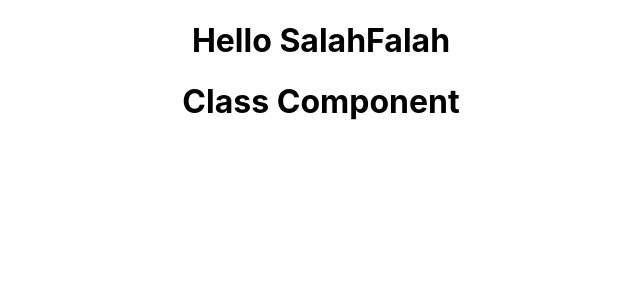
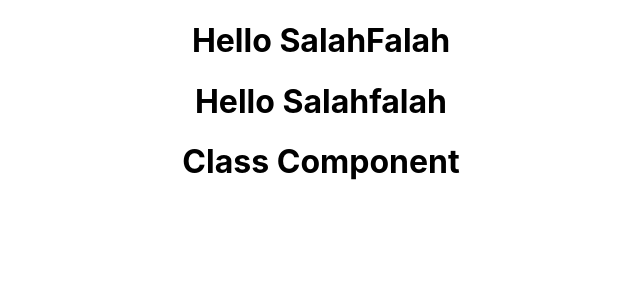
Before and after one commit to furkanksl/Learning-ReactJs, a React (Create React App) app: page / in a window 1280 px wide. Shown: the top 300 px of the page, without its empty margins (319-959 px from the left). Built offline with nearby package versions, Linux system fonts and the light colour scheme.

Commit message:
use of jsx

```diff
--- a/src/App.js
+++ b/src/App.js
@@ -3,11 +3,13 @@ import logo from './logo.svg';
 import './App.css';
 import { Greet } from './components/Greet';
 import Welcome from './components/Welcome';
+import Hello from './components/Hello';
 
 function App() {
   return (
     <div className="App">
       <Greet />
+      <Hello/>
       <Welcome/>
     </div>
   );
--- /dev/null
+++ b/src/components/Hello.js
@@ -0,0 +1,14 @@
+import React from 'react';
+
+const Hello = () => {
+    /*
+    return (
+        <div>
+            <h1>Hello Salahfalah </h1>
+        </div>
+    ); */
+    return React.createElement('div',{id:'hello' , className:'dummyClass'},
+        React.createElement('h1' , null , 'Hello Salahfalah'));
+}
+
+export default Hello;
```
